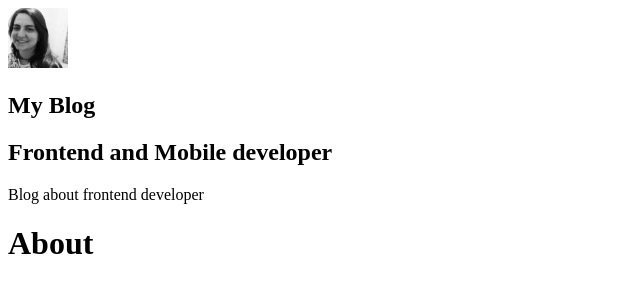
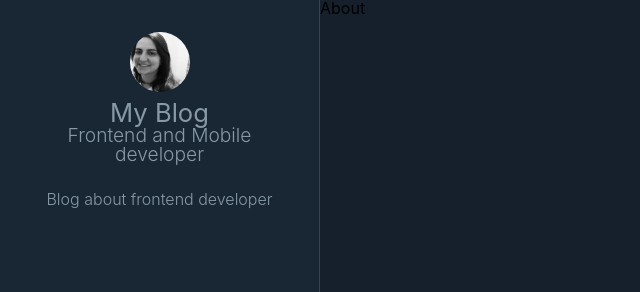
Before and after one commit to naaataliaazevedo/structure-blog, a Gatsby site: page /about in a window 1280 px wide. Shown: the top 292 px of the page, without its empty margins (0-640 px from the left). Built offline with nearby package versions, Linux system fonts and the light colour scheme; Gatsby itself is replaced by a stand-in of ours.

Commit message:
feat(styled): add tyled and create components

```diff
--- a/gatsby-config.js
+++ b/gatsby-config.js
@@ -6,6 +6,7 @@
     author: `@nataliaazevedo`,
   },
   plugins: [
+   `gatsby-plugin-styled-components`,
     `gatsby-plugin-react-helmet`,
     {
       resolve: `gatsby-source-filesystem`,
--- a/package.json
+++ b/package.json
@@ -11,12 +11,15 @@
     "gatsby-plugin-offline": "^3.2.13",
     "gatsby-plugin-react-helmet": "^3.3.6",
     "gatsby-plugin-sharp": "^2.6.14",
+    "gatsby-plugin-styled-components": "^3.3.10",
     "gatsby-source-filesystem": "^2.3.14",
     "gatsby-transformer-sharp": "^2.5.7",
     "prop-types": "^15.7.2",
     "react": "^16.12.0",
     "react-dom": "^16.12.0",
-    "react-helmet": "^6.1.0"
+    "react-helmet": "^6.1.0",
+    "styled-components": "^5.1.1",
+    "styled-icons": "^10.6.0"
   },
   "devDependencies": {
     "prettier": "2.0.5"
--- a/src/components/Avatar/index.js
+++ b/src/components/Avatar/index.js
@@ -1,7 +1,7 @@
 import React from "react"
 import { useStaticQuery, graphql } from "gatsby"
 
-import Img from "gatsby-image"
+import * as S from "./styled";
 
 const Avatar = () => {
   const { avatarImage } = useStaticQuery(
@@ -9,8 +9,8 @@
       query {
         avatarImage: file(relativePath: { eq: "profile-photo.jpeg" }) {
           childImageSharp {
-            fixed(width: 60, height: 60) {
-              ...GatsbyImageSharpFixed
+            fluid(maxWidth: 60, maxHeight: 60) {
+              ...GatsbyImageSharpFluid_tracedSVG
             }
           }
         }
@@ -18,7 +18,7 @@
     `
   )
 
-  return <Img fixed={avatarImage.childImageSharp.fixed} />
+  return <S.AvatarWrapper fluid={avatarImage.childImageSharp.fluid} />
 }
 
 export default Avatar
--- /dev/null
+++ b/src/components/Avatar/styled.js
@@ -0,0 +1,9 @@
+import styled from "styled-components";
+import Img from "gatsby-image";
+
+export const AvatarWrapper = styled(Img)`
+  border-radius: 50%;
+  height: 3.75rem;
+  margin: auto;
+  width: 3.75rem;
+`
--- /dev/null
+++ b/src/components/Layout/index.js
@@ -0,0 +1,23 @@
+import React from "react"
+import PropTypes from "prop-types";
+
+import Sidebar from "../Siderbar";
+
+import * as S from "./styled";
+import GlobalStyles from "../../styles/global"
+
+const Layout = ({ children }) => {
+  return (
+    <S.LayoutWrapper>
+      <GlobalStyles />
+      <Sidebar />
+      <S.LayoutMain>{children}</S.LayoutMain>
+    </S.LayoutWrapper>
+  )
+}
+
+Layout.propTypes = {
+  children: PropTypes.node.isRequired,
+}
+
+export default Layout
--- /dev/null
+++ b/src/components/Layout/styled.js
@@ -0,0 +1,12 @@
+import styled from "styled-components"
+
+export const LayoutWrapper = styled.section`
+  display: flex;
+`
+
+export const LayoutMain = styled.main`
+  background: #16202c;
+  min-height: 100vh;
+  width: 100%;
+  padding: 0 3.75rem 0 20rem;
+`
--- a/src/components/Profile/index.js
+++ b/src/components/Profile/index.js
@@ -2,6 +2,8 @@
 import { useStaticQuery, graphql } from "gatsby"
 
 import Avatar from '../Avatar'
+
+import * as S from "./styled"
 
 const Profile = () => {
   const { site: { siteMetadata: { title, description, position }}} = useStaticQuery(
@@ -18,12 +20,16 @@
     `)
 
     return (
-      <div className="Profile-wrapper">
-        <Avatar />
-        <h1>{title}</h1>
-        <h2>{position}</h2>
-        <p>{description}</p>
-      </div>
+      <S.ProfileWrapper>
+        <S.ProfileLink>
+          <Avatar />
+          <S.ProfileAuthor>
+            {title}
+            <S.ProfilePosition>{position}</S.ProfilePosition>
+          </S.ProfileAuthor>
+        </S.ProfileLink>
+        <S.ProfileDescription>{description}</S.ProfileDescription>
+      </S.ProfileWrapper>
     )
 }
 
--- /dev/null
+++ b/src/components/Profile/styled.js
@@ -0,0 +1,34 @@
+import styled from "styled-components"
+import { Link } from "gatsby"
+
+export const ProfileWrapper = styled.section`
+  color: #8899a6;
+  display: flex;
+  flex-direction: column;
+`;
+
+export const ProfileLink = styled(Link)`
+  color: #8899a6;
+  text-decoration: none;
+  transition: color 0.5s;
+  &:hover {
+    color: #1fa1f2;
+  }
+`;
+
+export const ProfileAuthor = styled.h1`
+  font-size: 1.6rem;
+  margin: 0.5rem auto 1.5rem;
+`;
+
+export const ProfilePosition = styled.small`
+  display: block;
+  font-size: 1.2rem;
+  font-weight: 300;
+`;
+
+export const ProfileDescription = styled.p`
+  font-size: 1rem;
+  font-weight: 300;
+  line-height: 1.4;
+`;
--- /dev/null
+++ b/src/components/Siderbar/index.js
@@ -0,0 +1,12 @@
+import React from "react"
+import Profile from "../Profile";
+
+import * as S from "./styled"
+
+const Sidebar = () => (
+  <S.SidebarWrapper>
+    <Profile />
+  </S.SidebarWrapper>
+)
+
+export default Sidebar
--- /dev/null
+++ b/src/components/Siderbar/styled.js
@@ -0,0 +1,14 @@
+import styled from "styled-components"
+
+export const SidebarWrapper = styled.aside`
+  align-items: center;
+  border-right: 1px solid #38444d;
+  background: #192734;
+  display: flex;
+  flex-direction: column;
+  height: 100vh;
+  position: fixed;
+  padding: 2rem;
+  text-align: center;
+  width: 20rem;
+`;
--- a/src/components/layout.js
+++ /dev/null
@@ -1,21 +0,0 @@
-import React from "react"
-import PropTypes from "prop-types";
-
-import Profile from './Profile';
-
-const Layout = ({ children }) => {
-  return (
-    <>
-      <aside>
-        <Profile />
-      </aside>
-      <main>{children}</main>
-    </>
-  )
-}
-
-Layout.propTypes = {
-  children: PropTypes.node.isRequired,
-}
-
-export default Layout
--- a/src/pages/404.js
+++ b/src/pages/404.js
@@ -1,6 +1,6 @@
 import React from "react"
 
-import Layout from "../components/layout"
+import Layout from "../components/Layout"
 import SEO from "../components/seo"
 
 const NotFoundPage = () => (
--- a/src/pages/about.js
+++ b/src/pages/about.js
@@ -1,6 +1,6 @@
 import React from "react"
 
-import Layout from "../components/layout"
+import Layout from "../components/Layout"
 import SEO from "../components/seo"
 
 const AboutPage = () => (
--- a/src/pages/index.js
+++ b/src/pages/index.js
@@ -1,6 +1,6 @@
 import React from "react"
 
-import Layout from "../components/layout"
+import Layout from "../components/Layout"
 import SEO from "../components/seo"
 
 const IndexPage = () => (
--- a/src/pages/using-typescript.tsx
+++ b/src/pages/using-typescript.tsx
@@ -2,7 +2,7 @@
 import React from "react"
 import { PageProps, Link, graphql } from "gatsby"
 
-import Layout from "../components/layout"
+import Layout from "../components/Layout"
 import SEO from "../components/seo"
 
 type DataProps = {
--- /dev/null
+++ b/src/styles/global.js
@@ -0,0 +1,66 @@
+import { createGlobalStyle } from "styled-components"
+
+const GlobalStyles = createGlobalStyle`
+  /* http://meyerweb.com/eric/tools/css/reset/
+   v2.0 | 20110126
+   License: none (public domain)
+  */
+  html, body, div, span, applet, object, iframe,
+  h1, h2, h3, h4, h5, h6, p, blockquote, pre,
+  a, abbr, acronym, address, big, cite, code,
+  del, dfn, em, img, ins, kbd, q, s, samp,
+  small, strike, strong, sub, sup, tt, var,
+  b, u, i, center,
+  dl, dt, dd, ol, ul, li,
+  fieldset, form, label, legend,
+  table, caption, tbody, tfoot, thead, tr, th, td,
+  article, aside, canvas, details, embed,
+  figure, figcaption, footer, header, hgroup,
+  menu, nav, output, ruby, section, summary,
+  time, mark, audio, video {
+    margin: 0;
+    padding: 0;
+    border: 0;
+    font-size: 100%;
+    font: inherit;
+    vertical-align: baseline;
+  }
+  /* HTML5 display-role reset for older browsers */
+  article, aside, details, figcaption, figure,
+  footer, header, hgroup, menu, nav, section {
+    display: block;
+  }
+  body {
+    line-height: 1;
+  }
+  ol, ul {
+    list-style: none;
+  }
+  blockquote, q {
+    quotes: none;
+  }
+  blockquote:before, blockquote:after,
+  q:before, q:after {
+    content: '';
+    content: none;
+  }
+  table {
+    border-collapse: collapse;
+    border-spacing: 0;
+  }
+  * {
+    box-sizing: border-box;
+  }
+  body {
+    background: #16202c;
+    line-height: 1;
+    font-size: 100%;
+    font-family: -apple-system, BlinkMacSystemFont, "Segoe UI", Roboto, Helvetica, Arial, sans-serif, "Apple Color Emoji", "Segoe UI Emoji", "Segoe UI Symbol";
+  }
+  img {
+    display: block;
+  	width: 100%;
+  	height: auto;
+  }
+`
+export default GlobalStyles
```
Also changed, not shown: src/components/SocialLinks/content.js (added, +24 -0 lines), src/components/SocialLinks/icons.js (added, +15 -0 lines), src/components/SocialLinks/styled.js (added), 1 other file.
